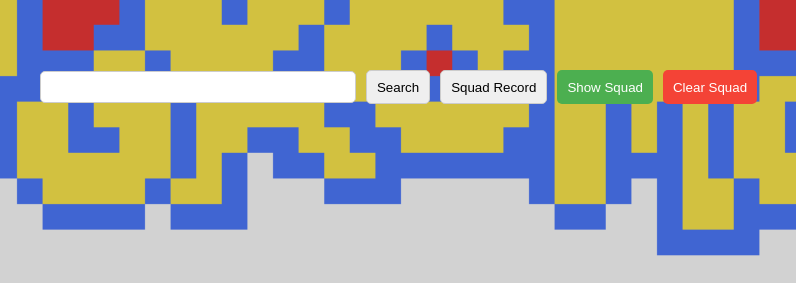
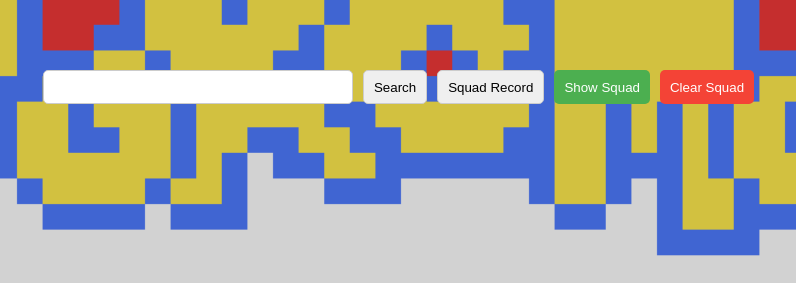
Before and after one commit to Alvidher/PokemonAPI-Web, a plain HTML site: page index.html in a window 1280 px wide. Shown: the part 286-569 px from the top of the page, 239-1035 px from the left. Drawn offline with Linux system fonts and the light colour scheme.

Commit message:
Modified search bar font size and padding.

```diff
--- a/styles.css
+++ b/styles.css
@@ -31,10 +31,11 @@ html{
 }
 
 #nombre {
-    font-size: 24px;
+    font-size: 22px;
     border-radius: 5px;
     border: 1px solid #ccc;
     margin-right: 5px;
+    padding: 3px 10px;
 }
 
 #buscar {
```
